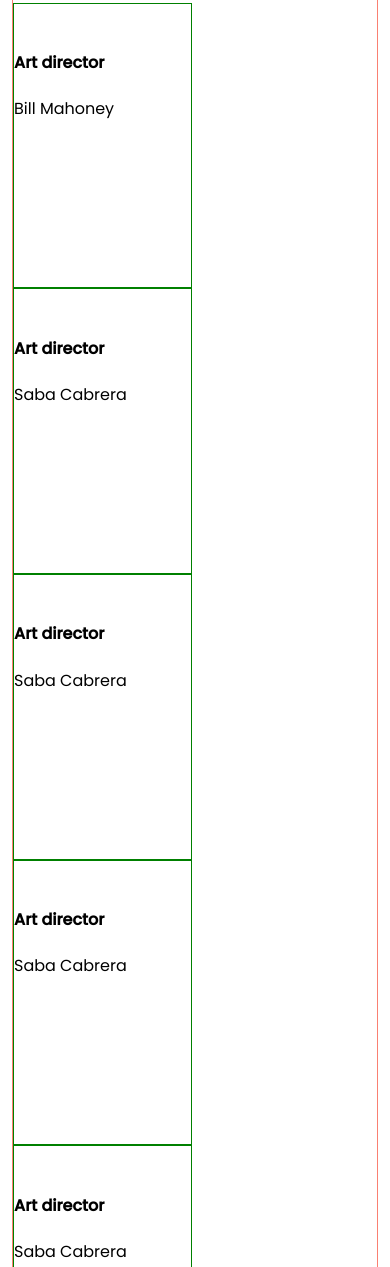
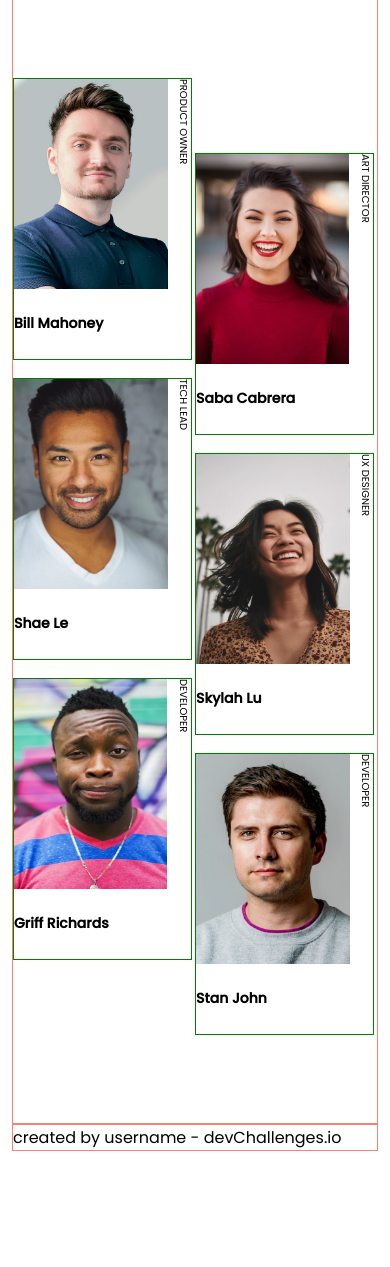
Before and after one commit to omeizahanif/team-page, a plain HTML site: page my-team-page-master/index.html in a window 390 px wide. Shown: the part 269-1536 px from the top of the page. After the commit the page ends 1420 px from the top, so only its background shows below. Drawn offline with Linux system fonts and the light colour scheme.

Commit message:
add mobile styling

```diff
--- a/my-team-page-master/index.html
+++ b/my-team-page-master/index.html
@@ -37,36 +37,36 @@
              locations from the world.</p>
         </div>
         <section class="profile-gallery">
-          <article>
-            <img src="" alt="">
-            <h4>Art director</h4>
-            <p>Bill Mahoney</p>
+          <article id="product-owner">
+            <img src="/my-team-page-master/photo1.png" alt="">
+            <h4 class="title">product owner</h4>
+            <p class="name">Bill Mahoney</p>
           </article>
-          <article>
-              <img src="" alt="">
-              <h4>Art director</h4>
-              <p>Saba Cabrera</p>
+          <article id="art-director">
+              <img src="/my-team-page-master/photo2.png" alt="">
+              <h4 class="title">Art director</h4>
+              <p class="name">Saba Cabrera</p>
             </article>
-            <article>
-                <img src="" alt="">
-                <h4>Art director</h4>
-                <p>Saba Cabrera</p>
-              </article>
-              <article>
-                  <img src="" alt="">
-                  <h4>Art director</h4>
-                  <p>Saba Cabrera</p>
-                </article>
-                <article>
-                    <img src="" alt="">
-                    <h4>Art director</h4>
-                    <p>Saba Cabrera</p>
-                  </article>
-                  <article>
-                      <img src="" alt="">
-                      <h4>Art director</h4>
-                      <p>Saba Cabrera</p>
-                    </article>
+          <article id="tech-lead">
+                <img src="/my-team-page-master/photo3.png" alt="">
+                <h4 class="title">tech lead</h4>
+                <p class="name">Shae Le</p>
+            </article>
+            <article id="ux-designer">
+                  <img src="/my-team-page-master/photo4.png" alt="">
+                  <h4 class="title">ux designer</h4>
+                  <p class="name">Skylah Lu</p>
+            </article>
+            <article id="developer-one">
+                    <img src="/my-team-page-master/photo5.png" alt="">
+                    <h4 class="title">developer</h4>
+                    <p class="name">Griff Richards</p>
+            </article>
+            <article id="developer-two">
+                      <img src="/my-team-page-master/photo6.png" alt="">
+                      <h4 class="title">developer</h4>
+                      <p class="name">Stan John</p>
+            </article>
         </section>
       </div>
     </main>
--- a/my-team-page-master/style.css
+++ b/my-team-page-master/style.css
@@ -7,17 +7,74 @@ body {
     grid-template-rows: auto 1fr auto;
   }
 
+main {
+    margin: 0 auto;
+}
 
 header, main, footer {
     border: 1px solid salmon;
 }
 
 .profile-gallery {
-
+    display: grid;
+    grid-template-columns: auto;
+    grid-template-rows: repeat(15, 70px);
+    row-gap: 5px;
 }
 
 .profile-gallery article {
     border: 1px solid green;
-    height: 283.7px;
+    height: 280px;
     width: 177.4px;
+
+    display: grid;
+    grid-template-areas:
+    "avatar title"
+    "name name"
 }
+
+.profile-gallery #product-owner{
+    grid-row: 2 / 6;
+}
+
+.profile-gallery #art-director{
+    grid-row: 3 / 7;
+}
+
+.profile-gallery #tech-lead{
+    grid-row: 6 / 10;
+}
+
+.profile-gallery #ux-designer{
+    grid-row: 7 / 11;
+}
+
+.profile-gallery #developer-one{
+    grid-row: 10 / 14;
+}
+
+.profile-gallery #developer-two{
+    grid-row: 11 / 15;
+}
+
+.profile-gallery article img {
+    width: 100%;
+    height: 210px;
+    grid-area: avatar;
+}
+
+.profile-gallery article .title {
+    writing-mode: vertical-rl;
+    grid-area: title;
+    padding: 0;
+    margin: 0;
+    text-transform: uppercase;
+    font-weight: 400;
+    font-size: 0.625rem;
+}
+
+.profile-gallery article .name {
+    grid-area: name;
+    font-size: 0.875rem;
+    font-weight: 600;
+}
```
